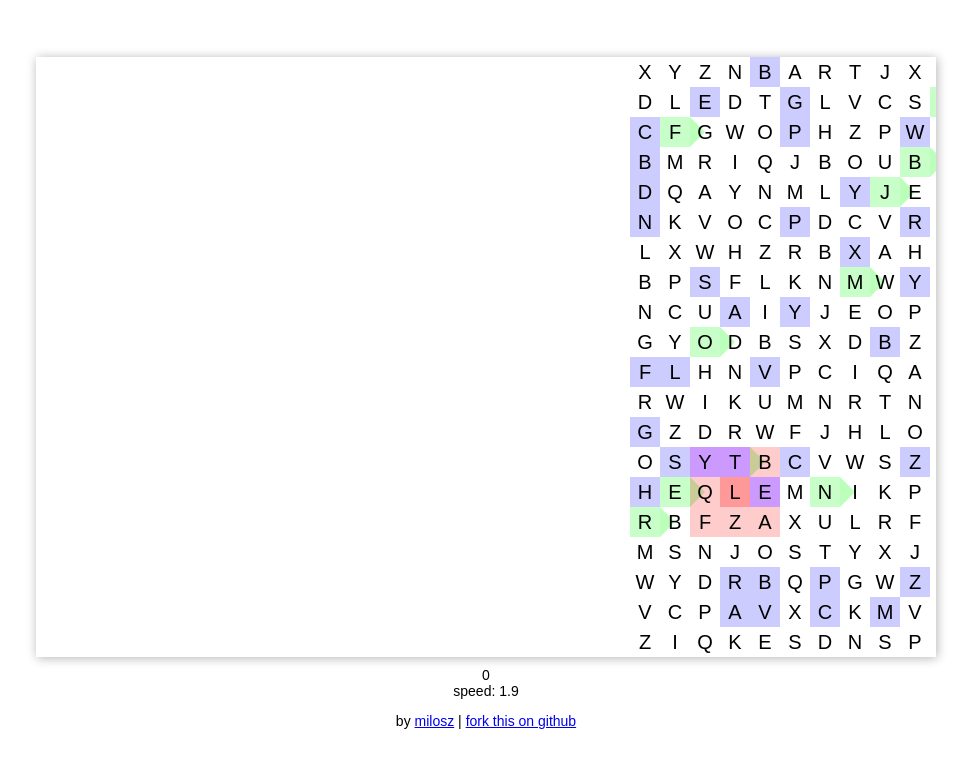
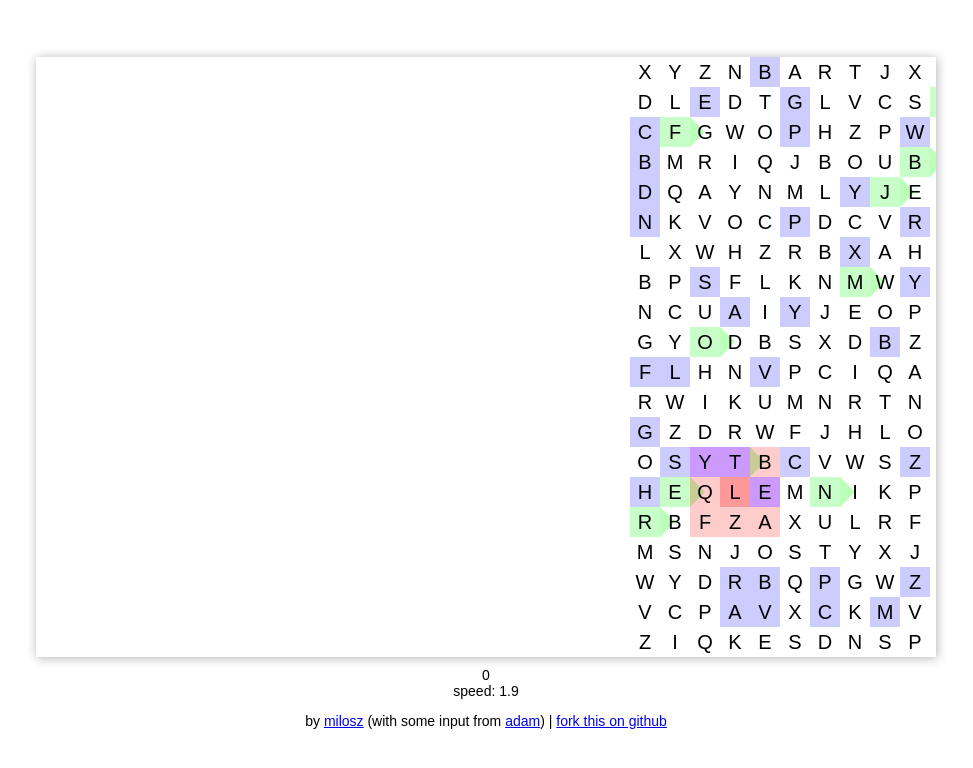
Before and after one commit to windsurfer/windsurfer.github.io, a plain HTML site: page typerdick.html in a window 1280 px wide. Shown: the whole page, without its empty margins (154-1127 px from the left). Drawn offline with Linux system fonts and the light colour scheme.

Commit message:
Updating typerdick

```diff
--- a/typerdick.html
+++ b/typerdick.html
@@ -316,7 +316,7 @@
          <div class="score">0</div>
          <div class="speed">0</div>
 
-      <p>by <a href="http://milosz.ca">milosz</a> | <a href="https://github.com/mrmilosz/typerdick">fork this on github</a></p>
+      <p>by <a href="http://milosz.ca">milosz</a> (with some input from <a href="http://abielinski.com">adam</a>) | <a href="https://github.com/mrmilosz/typerdick">fork this on github</a></p>
       </div>
    </body>
 </html>
```
